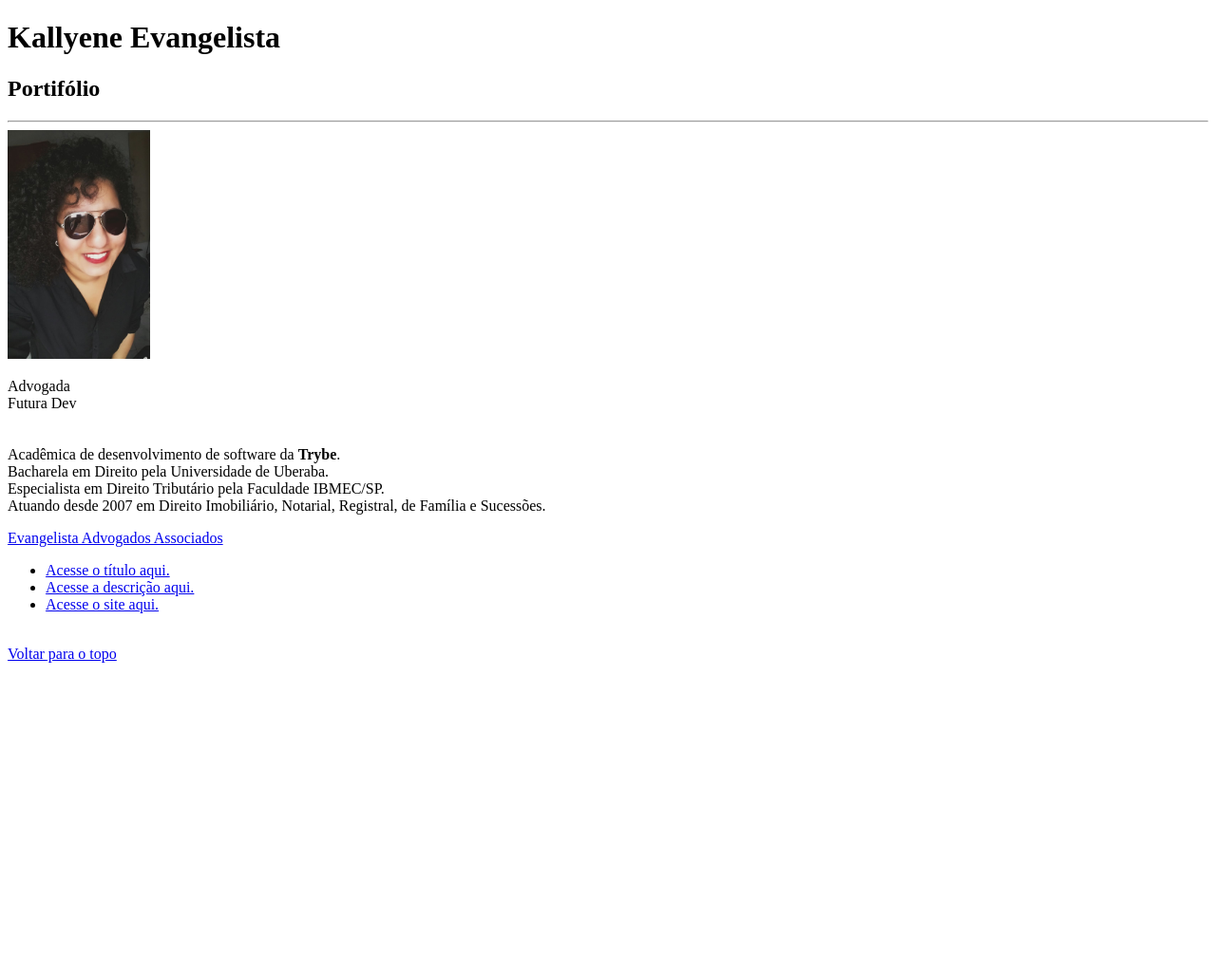
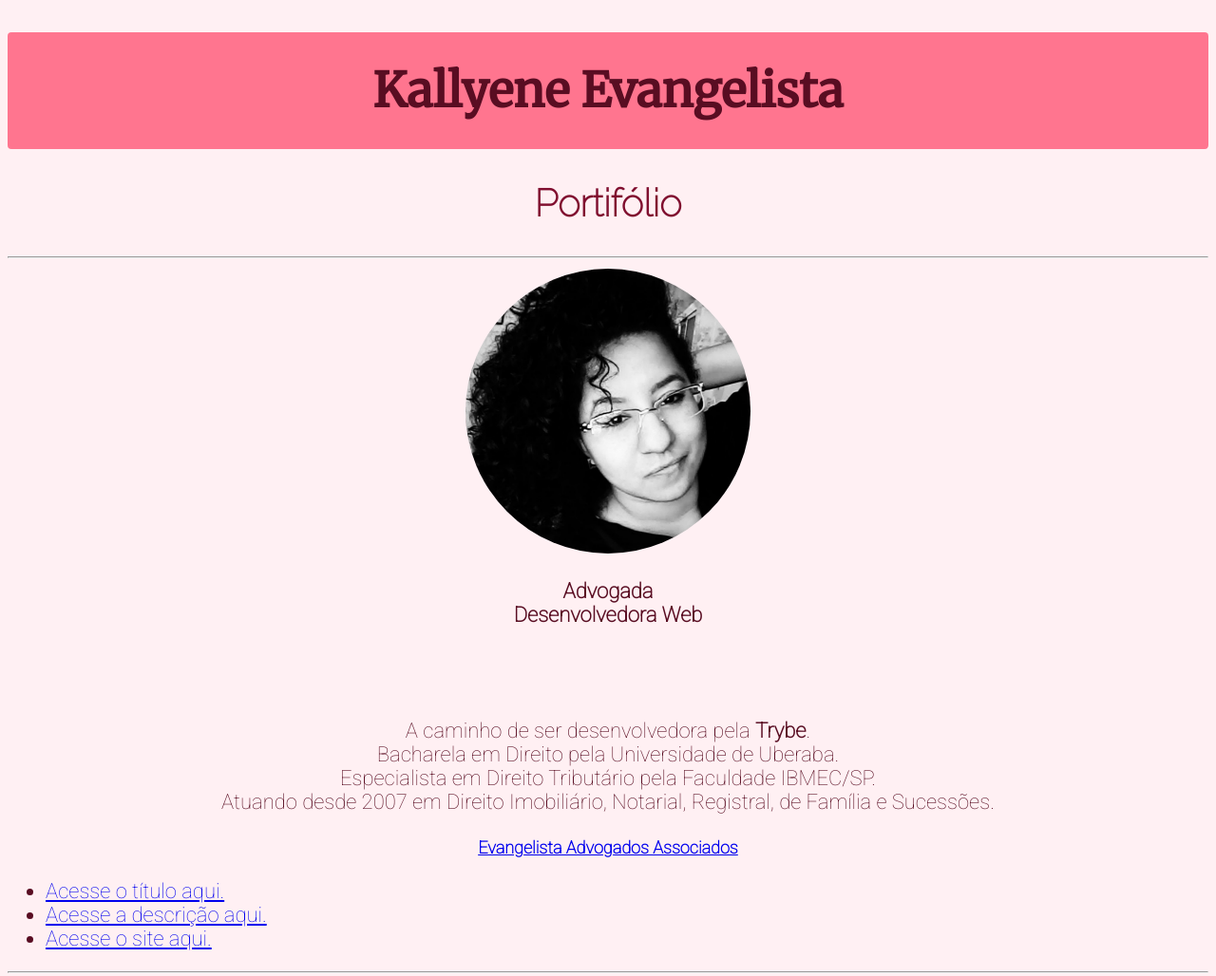
Before and after one commit to kallyeneevangelista/kallyeneevangelista.github.io, a plain HTML site: page index.html in a window 1280 px wide. Shown: the top 1028 px of the page at 95% size. Before the commit the page ends 800 px from the top, so only its background shows below. Drawn offline with Linux system fonts and the light colour scheme.

Commit message:
Estilização inicial do html com css interno

```diff
--- a/index.html
+++ b/index.html
@@ -6,6 +6,66 @@
     <meta http-equiv="X-UA-Compatible" content="IE=edge">
     <meta name="viewport" content="width=device-width, initial-scale=1.0">
     <title>Kallyene's Portifolio</title>
+    <link rel="preconnect" href="https://fonts.googleapis.com">
+    <link rel="preconnect" href="https://fonts.gstatic.com" crossorigin>
+    <link
+        href="https://fonts.googleapis.com/css2?family=Merriweather&family=Raleway:wght@100&family=Roboto:wght@100&display=swap"
+        rel="stylesheet">
+    <style>
+        #titulo {
+            font-family: 'Merriweather', serif;
+            font-size: 50px;
+            text-align: center;
+            color: #590d22;
+            background-color: #ff758f;
+            border-radius: 4px;
+            padding: 30px 20px;
+            font-weight: bold;
+        }
+
+        h2 {
+            font-family: 'Raleway', sans-serif;
+            font-size: 40px;
+            text-align: center;
+            color: #800f2f;
+        }
+
+        #foto-principal {
+            border-radius: 100%;
+            width: 300px;
+        }
+
+        #profissoes {
+            font-weight: bold
+        }
+
+        body {
+            font-family: 'Roboto', sans-serif;
+            font-size: 22px;
+            background-color: #fff0f3;
+            text-align: center;
+            color: #590d22;
+        }
+
+        #site {
+            font-size: 18px;
+            font-weight: bold;
+        }
+
+        .classe-de-links-internos {
+            text-align: left;
+        }
+
+        #voltar-para-o-topo {
+            color: #590d22;
+            text-align: end;
+            background-color: #ffccd5;
+            padding: 15px;
+            border-radius: 4px;
+            text-decoration: none;
+            font-weight: bold;
+        }
+    </style>
 </head>
 
 <body>
@@ -14,16 +74,16 @@
     <h2>Portifólio</h2>
     <hr>
 
-    <img id="foto-principal" src="./IMG-20170501-WA0021.jpg" alt="Foto de Kallyene Evangelista" width="150px">
+    <img id="foto-principal" src="./fotoKallyene.png" alt="Foto de Kallyene Evangelista" width="150px">
 
     <p id="descricao">
-        Advogada
-        <br>
-        Futura Dev
+        <p id="profissoes">Advogada <br>
+            Desenvolvedora Web
+        </p>
         <br>
         <br>
         <br>
-        Acadêmica de desenvolvimento de software da <strong>Trybe</strong>.
+        A caminho de ser desenvolvedora pela <strong>Trybe</strong>.
         <br>
         Bacharela em Direito pela Universidade de Uberaba.
         <br>
@@ -35,14 +95,16 @@
     <a id="site" href="https://evangelistaadvassociados.com.br/" target="blank">Evangelista Advogados Associados</a>
     <br>
 
-    <ul>
-        <li><a href="#titulo">Acesse o título aqui.</a></li>
-        <li><a href="#descricao">Acesse a descrição aqui.</a></li>
-        <li><a href="#site">Acesse o site aqui.</a></li>
+    <ul id="links-internos">
+        <li class="classe-de-links-internos"><a href="#titulo">Acesse o título aqui.</a></li>
+        <li class="classe-de-links-internos"><a href="#descricao">Acesse a descrição aqui.</a></li>
+        <li class="classe-de-links-internos"><a href="#site">Acesse o site aqui.</a></li>
     </ul>
 
+    <hr>
+
     <br>
-    <a href="#foto-principal">Voltar para o topo</a>
+    <a id="voltar-para-o-topo" href="#foto-principal">Voltar para o topo</a>
     <br>
 
 
```
Also changed, not shown: IMG-20170501-WA0021.jpg (deleted), fotoKallyene.png (added).
